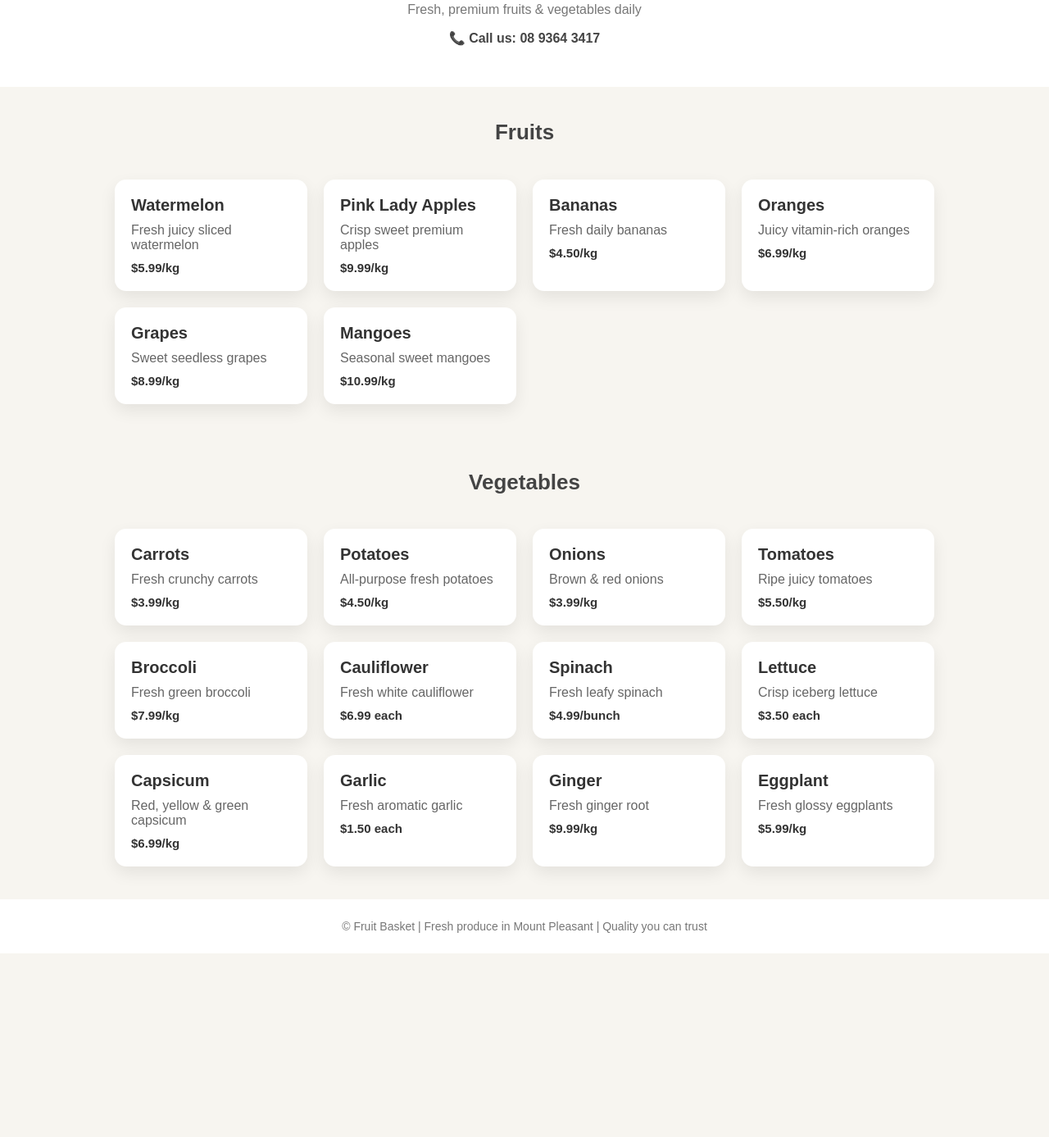
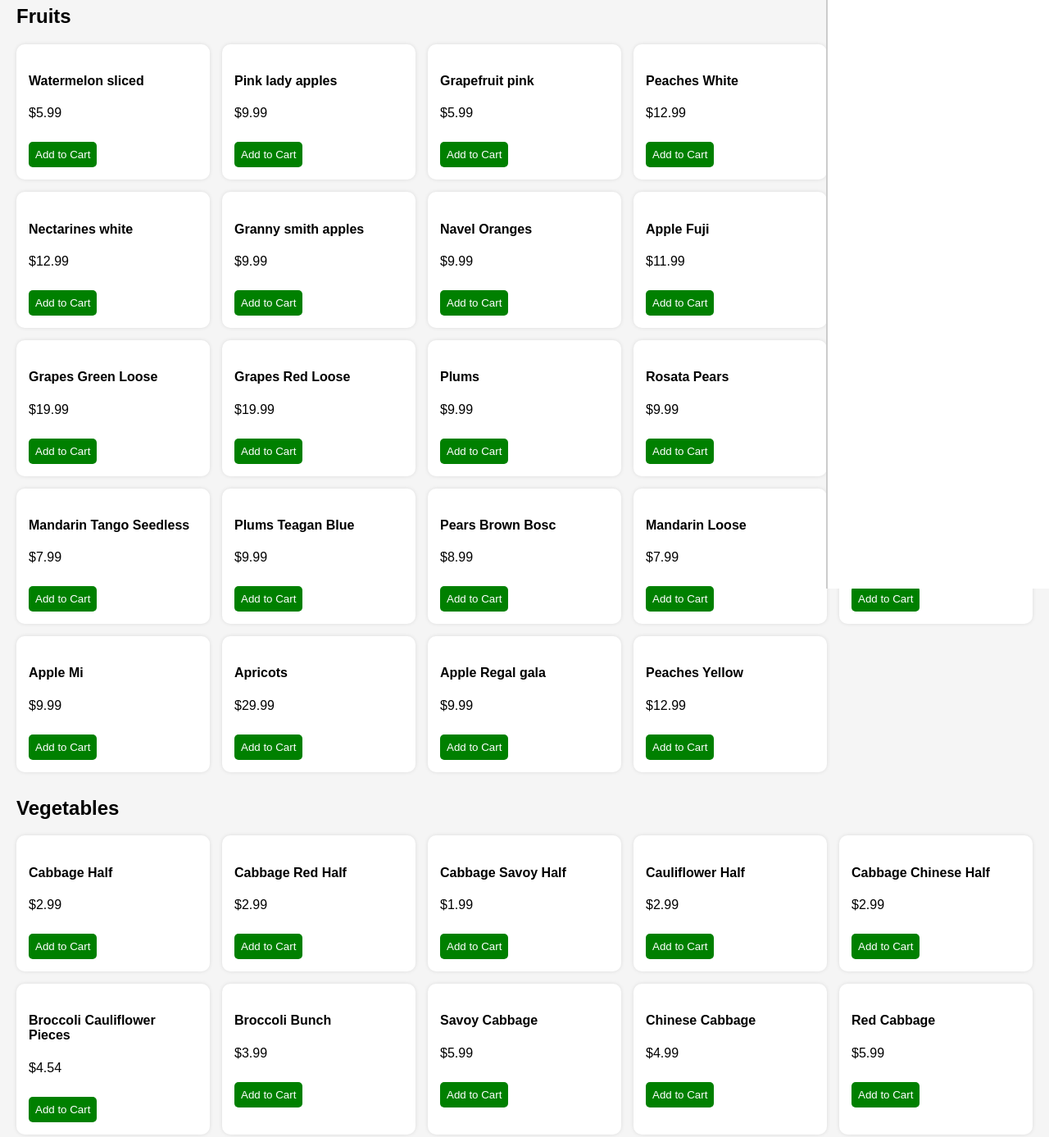
Before and after one commit to the-fruit-basket/The-Fruit-basket-website, a plain HTML site: page index.html in a window 1280 px wide. Shown: the part 102-1489 px from the top of the page at 82% size. Before the commit the page ends 1265 px from the top, so only its background shows below. Drawn offline with Linux system fonts and the light colour scheme.

Commit message:
Update index.html

```diff
--- a/index.html
+++ b/index.html
@@ -1,230 +1,155 @@
 <!DOCTYPE html>
-<html lang="en">
+<html>
 <head>
-<meta charset="UTF-8">
-<meta name="viewport" content="width=device-width, initial-scale=1.0">
-<title>Fruit Basket</title>
-
+<title>Fresh Basket</title>
 <style>
 body {
+font-family: Arial;
 margin: 0;
-font-family: Arial, sans-serif;
-background: #f7f5f0;
-color: #333;
+background: #f5f5f5;
 }
 
 header {
+background: green;
+color: white;
+padding: 15px;
 text-align: center;
-padding: 50px 20px;
-background: white;
+font-size: 24px;
 }
 
-header h1 {
-margin: 0;
-font-size: 40px;
-letter-spacing: 1px;
+.container {
+padding: 20px;
 }
 
-header p {
-margin-top: 10px;
-color: #777;
+h2 {
+margin-top: 30px;
 }
 
-.contact {
-margin-top: 12px;
-font-weight: bold;
-color: #444;
-}
-
-h2.section-title {
-text-align: center;
-margin-top: 40px;
-font-size: 26px;
-color: #444;
-}
-
-.products {
+.grid {
 display: grid;
-grid-template-columns: repeat(auto-fit, minmax(220px, 1fr));
-gap: 20px;
-padding: 20px 30px 40px;
-max-width: 1000px;
-margin: auto;
+grid-template-columns: repeat(auto-fill, minmax(200px, 1fr));
+gap: 15px;
 }
 
 .card {
 background: white;
-padding: 20px;
-border-radius: 14px;
-box-shadow: 0 8px 20px rgba(0,0,0,0.08);
-transition: 0.3s;
+padding: 15px;
+border-radius: 10px;
+box-shadow: 0 0 5px rgba(0,0,0,0.1);
 }
 
-.card:hover {
-transform: translateY(-5px);
+button {
+background: green;
+color: white;
+border: none;
+padding: 8px;
+border-radius: 5px;
+cursor: pointer;
+margin-top: 10px;
 }
 
-.card h3 {
-margin: 0 0 10px;
-font-size: 20px;
-}
-
-.card p {
-margin: 5px 0;
-color: #666;
-}
-
-.price {
-margin-top: 10px;
-font-weight: bold;
-font-size: 15px;
-}
-
-footer {
-text-align: center;
-padding: 25px;
+#cart {
+position: fixed;
+right: 0;
+top: 0;
+width: 250px;
+height: 100%;
 background: white;
-color: #777;
-font-size: 14px;
+border-left: 2px solid #ccc;
+padding: 10px;
+overflow-y: auto;
 }
 </style>
-
 </head>
 
 <body>
 
-<header>
-<h1>Fruit Basket</h1>
-<p>Fresh, premium fruits & vegetables daily</p>
+<header>Fresh Basket 🛒</header>
 
-<div class="contact">
-📞 Call us: 08 9364 3417
-</div>
-</header>
+<div class="container">
 
-<!-- 🍎 FRUITS -->
-<h2 class="section-title">Fruits</h2>
-<section class="products">
+<h2>Fruits</h2>
+<div class="grid" id="fruits"></div>
 
-<div class="card">
-<h3>Watermelon</h3>
-<p>Fresh juicy sliced watermelon</p>
-<div class="price">$5.99/kg</div>
+<h2>Vegetables</h2>
+<div class="grid" id="veggies"></div>
+
+<h2>Kitchen</h2>
+<div class="grid" id="kitchen"></div>
+
 </div>
 
-<div class="card">
-<h3>Pink Lady Apples</h3>
-<p>Crisp sweet premium apples</p>
-<div class="price">$9.99/kg</div>
+<div id="cart">
+<h3>Cart</h3>
+<ul id="cart-items"></ul>
+<p><b>Total: $<span id="total">0</span></b></p>
 </div>
 
-<div class="card">
-<h3>Bananas</h3>
-<p>Fresh daily bananas</p>
-<div class="price">$4.50/kg</div>
-</div>
+<script>
+const fruits = [
+["Watermelon sliced",5.99],["Pink lady apples",9.99],["Grapefruit pink",5.99],
+["Peaches White",12.99],["Apple royal gala",9.99],["Nectarines white",12.99],
+["Granny smith apples",9.99],["Navel Oranges",9.99],["Apple Fuji",11.99],
+["Orange Mid knight",9.99],["Grapes Green Loose",19.99],["Grapes Red Loose",19.99],
+["Plums",9.99],["Rosata Pears",9.99],["Pears Red",7.99],
+["Mandarin Tango Seedless",7.99],["Plums Teagan Blue",9.99],
+["Pears Brown Bosc",8.99],["Mandarin Loose",7.99],
+["Kiwifruit",2.99],["Apple Mi",9.99],["Apricots",29.99],
+["Apple Regal gala",9.99],["Peaches Yellow",12.99]
+];
 
-<div class="card">
-<h3>Oranges</h3>
-<p>Juicy vitamin-rich oranges</p>
-<div class="price">$6.99/kg</div>
-</div>
+const veggies = [
+["Cabbage Half",2.99],["Cabbage Red Half",2.99],["Cabbage Savoy Half",1.99],
+["Cauliflower Half",2.99],["Cabbage Chinese Half",2.99],
+["Broccoli Cauliflower Pieces",4.54],["Broccoli Bunch",3.99],
+["Savoy Cabbage",5.99],["Chinese Cabbage",4.99],["Red Cabbage",5.99],
+["Cabbage Green",4.99],["Cauliflower Whole",5.99],["Large Leeks",3.99],
+["Pak Choy",2.99],["Bok Choy",2.99],["Choi Sum",2.99],
+["Green Festival",3.99],["Red Festival",3.99],
+["Silverbeet Bunch",3.99],["Kale",3.99],["Lettuce Iceberg",3.99],
+["Basil Loose",29.99],["Parsley Curly",3.99],["Parsley Italian",3.99],
+["Mint",3.99],["Coriander",4.99],["Celery Half",1.99],
+["Spring Onion Loose",9.99],["Celery Sticks",9.99],
+["Spring Onion Bunch",3.99],["Lettuce Cos",2.99],
+["Celery Whole",3.99],["Baby Cos Lettuce",2.99]
+];
 
-<div class="card">
-<h3>Grapes</h3>
-<p>Sweet seedless grapes</p>
-<div class="price">$8.99/kg</div>
-</div>
+const kitchen = [
+["Regular Fruit Platter",29.99],
+["Large Fruit Platter",55.00]
+];
 
-<div class="card">
-<h3>Mangoes</h3>
-<p>Seasonal sweet mangoes</p>
-<div class="price">$10.99/kg</div>
-</div>
+let total = 0;
 
-</section>
+function displayItems(items, containerId){
+const container = document.getElementById(containerId);
+items.forEach(item => {
+const div = document.createElement("div");
+div.className = "card";
+div.innerHTML = `
+<h4>${item[0]}</h4>
+<p>$${item[1]}</p>
+<button onclick="addToCart('${item[0]}', ${item[1]})">Add to Cart</button>
+`;
+container.appendChild(div);
+});
+}
 
-<!-- 🥦 VEGETABLES -->
-<h2 class="section-title">Vegetables</h2>
-<section class="products">
+function addToCart(name, price){
+const cart = document.getElementById("cart-items");
+const li = document.createElement("li");
+li.textContent = name + " - $" + price;
+cart.appendChild(li);
 
-<div class="card">
-<h3>Carrots</h3>
-<p>Fresh crunchy carrots</p>
-<div class="price">$3.99/kg</div>
-</div>
+total += price;
+document.getElementById("total").textContent = total.toFixed(2);
+}
 
-<div class="card">
-<h3>Potatoes</h3>
-<p>All-purpose fresh potatoes</p>
-<div class="price">$4.50/kg</div>
-</div>
+displayItems(fruits, "fruits");
+displayItems(veggies, "veggies");
+displayItems(kitchen, "kitchen");
 
-<div class="card">
-<h3>Onions</h3>
-<p>Brown & red onions</p>
-<div class="price">$3.99/kg</div>
-</div>
-
-<div class="card">
-<h3>Tomatoes</h3>
-<p>Ripe juicy tomatoes</p>
-<div class="price">$5.50/kg</div>
-</div>
-
-<div class="card">
-<h3>Broccoli</h3>
-<p>Fresh green broccoli</p>
-<div class="price">$7.99/kg</div>
-</div>
-
-<div class="card">
-<h3>Cauliflower</h3>
-<p>Fresh white cauliflower</p>
-<div class="price">$6.99 each</div>
-</div>
-
-<div class="card">
-<h3>Spinach</h3>
-<p>Fresh leafy spinach</p>
-<div class="price">$4.99/bunch</div>
-</div>
-
-<div class="card">
-<h3>Lettuce</h3>
-<p>Crisp iceberg lettuce</p>
-<div class="price">$3.50 each</div>
-</div>
-
-<div class="card">
-<h3>Capsicum</h3>
-<p>Red, yellow & green capsicum</p>
-<div class="price">$6.99/kg</div>
-</div>
-
-<div class="card">
-<h3>Garlic</h3>
-<p>Fresh aromatic garlic</p>
-<div class="price">$1.50 each</div>
-</div>
-
-<div class="card">
-<h3>Ginger</h3>
-<p>Fresh ginger root</p>
-<div class="price">$9.99/kg</div>
-</div>
-
-<div class="card">
-<h3>Eggplant</h3>
-<p>Fresh glossy eggplants</p>
-<div class="price">$5.99/kg</div>
-</div>
-
-</section>
-
-<footer>
-© Fruit Basket | Fresh produce in Mount Pleasant | Quality you can trust
-</footer>
+</script>
 
 </body>
 </html>
```
